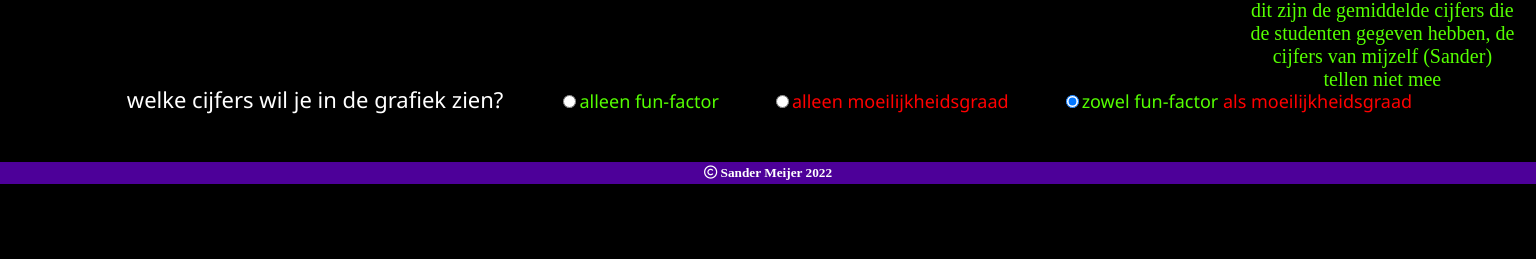
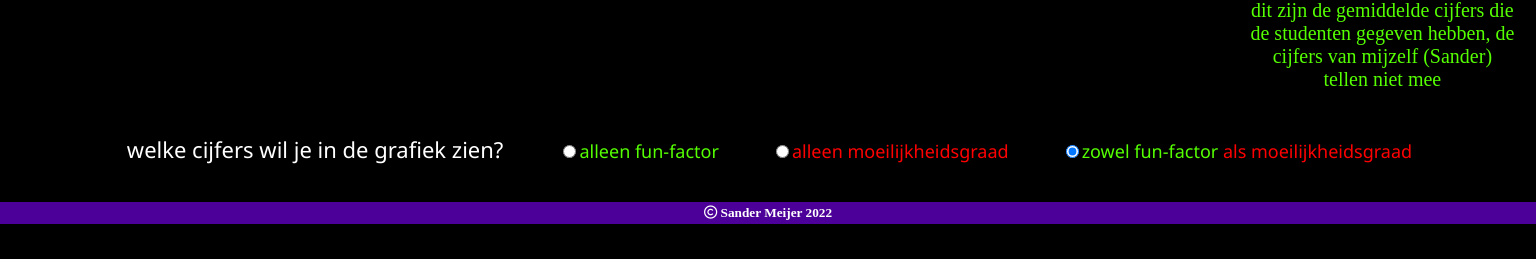
Before and after one commit to sandermeijer1972/Sander_Meijer-Student_dashboard, a React (Create React App) app: page / in a window 1536 px wide. Shown: the part 525-784 px from the top of the page. Built offline with nearby package versions, Linux system fonts and the light colour scheme; a web font is replaced by a local one.

Commit message:
deleted extra styling

```diff
--- a/src/App.css
+++ b/src/App.css
@@ -223,9 +223,6 @@ h5 {
         "C S"
         "B B"
     }
-    .bigchart {
-        transform: translateY(-50px);
-    }
     .student-info {
         margin-top: 90px;
         border: none;
@@ -241,9 +238,5 @@ h5 {
         align-items: baseline;
         justify-content: space-evenly;
         border: none;
-        transform: translateY(-50px);
-    }
-    h5 {
-        transform: translateY(-40px);
     }
 }
```
